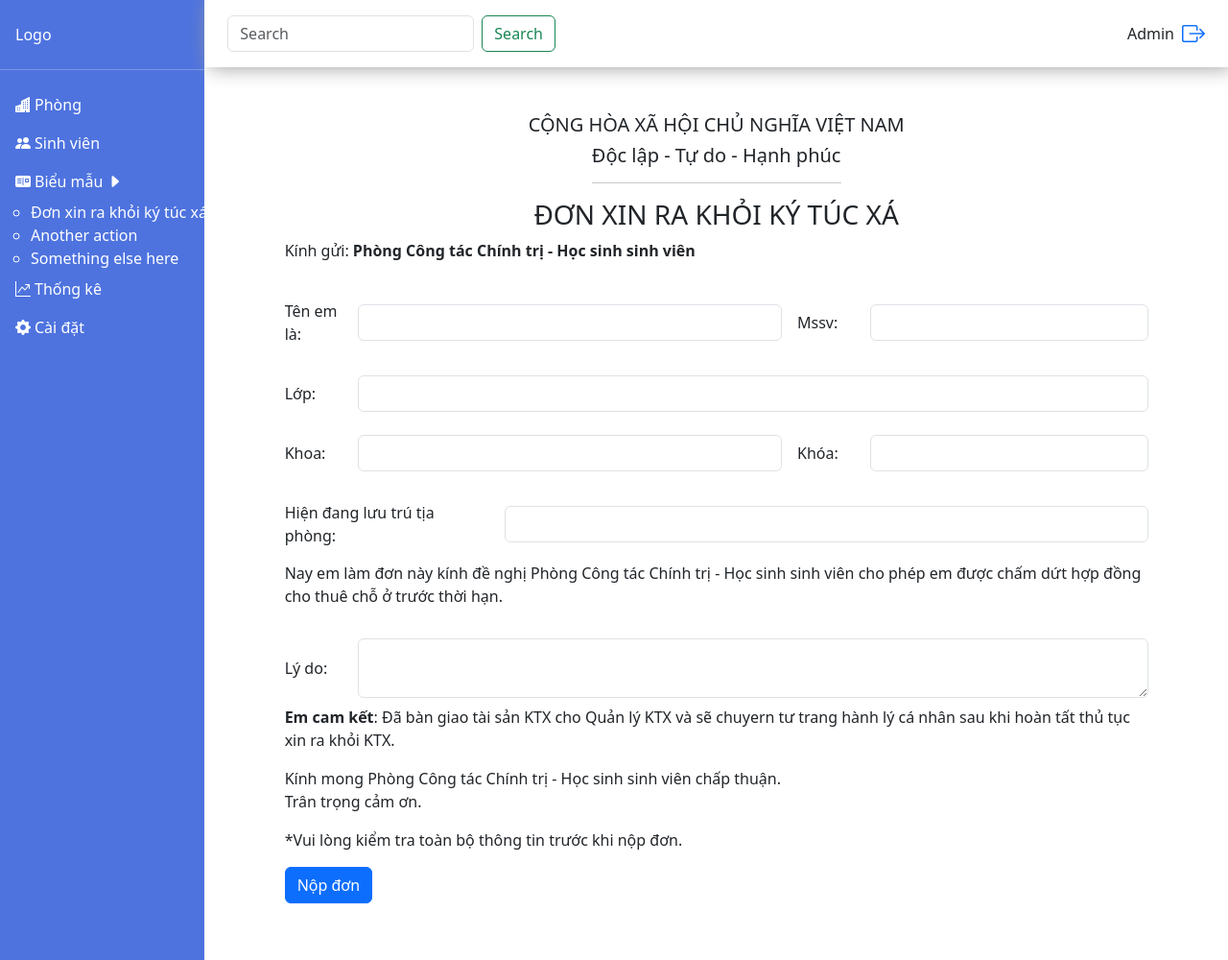
After one commit to khang3999/Dormotory-management, a Laravel app: page /admin/withdrawal in a window 1280 px wide. The commit adds this page. Shown: the whole page at 96% size. Run offline with Laravel 12, Linux system fonts and the light colour scheme.

Commit message:
no message

```diff
--- a/public/css/admin.css
+++ b/public/css/admin.css
@@ -10,5 +10,13 @@
 .wrapper-content{
     box-shadow: 5px 0px 20px #999999;
 }
-.
+.form-withdrawal{
+    width: 900px;
+}
+.line-short{
+    width: 260px;
+}
+.bold{
+    font-style:;
+}
 /* admin-layout.css END */
--- a/resources/views/components/admin-layout.blade.php
+++ b/resources/views/components/admin-layout.blade.php
@@ -13,9 +13,9 @@
 
 <body>
     <div class="wrapper">
-        <div class="row">
-            <div class="col-lg-2 px-0">
-                <div class="slide-bar container-fluid pt-3">
+        <div class="row g-0">
+            <div class="col-2">
+                <div class="slide-bar pt-3">
                     <ul class="nav justify-content-center flex-column">
                         <li class="nav-item">
                             <a class="nav-link text-white w-100" href="#" aria-current="page">Logo</a>
@@ -31,10 +31,10 @@
                         </li>
                         <li class="nav-item">
                             <a class="nav-link text-white" href="#"><i class="bi bi-postcard-fill"></i><span class="mx-1">Biểu mẫu</span><i class="bi bi-caret-right-fill"></i></a>
-                            <ul class="">
-                                <li><a class="dropdown-item" href="#">Action</a></li>
-                                <li><a class="dropdown-item" href="#">Another action</a></li>
-                                <li><a class="dropdown-item" href="#">Something else here</a></li>
+                            <ul class="text-white">
+                                <li><a class="dropdown-item text-white" href="#">Đơn xin ra khỏi ký túc xá</a></li>
+                                <li><a class="dropdown-item text-white" href="#">Another action</a></li>
+                                <li><a class="dropdown-item text-white" href="#">Something else here</a></li>
                             </ul>
                         </li>
                         <li class="nav-item">
@@ -47,8 +47,8 @@
 
                 </div>
             </div>
-            <div class="col-lg-10 px-0">
-                <div class="wrapper-content container-fluid py-3 d-flex justify-content-between px-4">
+            <div class="col-10">
+                <div class="wrapper-content py-3 d-flex justify-content-between px-4">
                     <form class="d-flex" role="search">
                         <input class="form-control me-2" type="search" placeholder="Search" aria-label="Search">
                         <button class="btn btn-outline-success" type="submit">Search</button>
@@ -59,30 +59,12 @@
                         <a class="logout fs-4"><i class="bi bi-box-arrow-right"></i></a>
                     </div>
                 </div>
+                {{$slot}}
+
             </div>
         </div>
     </div>
 
-    <!-- Logout Modal-->
-    <div class="modal fade" id="logoutModal" tabindex="-1" role="dialog" aria-labelledby="exampleModalLabel" aria-hidden="true">
-        <div class="modal-dialog" role="document">
-            <div class="modal-content">
-                <div class="modal-header">
-                    <h5 class="modal-title" id="exampleModalLabel">Ready to Leave?</h5>
-                    <button class="close" type="button" data-dismiss="modal" aria-label="Close">
-                        <span aria-hidden="true">×</span>
-                    </button>
-                </div>
-                <div class="modal-body">Select "Logout" below if you are ready to end your current session.</div>
-                <div class="modal-footer">
-                    <button class="btn btn-secondary" type="button" data-dismiss="modal">Cancel</button>
-                    <a class="btn btn-primary" href="login.html">Logout</a>
-                </div>
-            </div>
-        </div>
-    </div>
-
-    {{$slot}}
 
     <script src="https://cdn.jsdelivr.net/npm/bootstrap@5.3.3/dist/js/bootstrap.bundle.min.js" integrity="sha384-YvpcrYf0tY3lHB60NNkmXc5s9fDVZLESaAA55NDzOxhy9GkcIdslK1eN7N6jIeHz" crossorigin="anonymous"></script>
     {{$script ?? ''}}
--- /dev/null
+++ b/resources/views/form/withdrawal.blade.php
@@ -0,0 +1,74 @@
+<x-admin-layout>
+    <x-slot:title>
+        Withdrawal form
+    </x-slot:title>
+    <div class="d-flex mt-5">
+        <form class="mx-auto form-withdrawal" action="">
+            <h5 class="text-center">CỘNG HÒA XÃ HỘI CHỦ NGHĨA VIỆT NAM</h5>
+            <h5 class="text-center">Độc lập - Tự do - Hạnh phúc</h5>
+            <div class="line-short mx-auto">
+                <hr>
+            </div>
+            <h3 class="text-center">ĐƠN XIN RA KHỎI KÝ TÚC XÁ</h3>
+            <p>Kính gửi:<b class="bold"> Phòng Công tác Chính trị - Học sinh sinh viên</b></p>
+            <div class="row g-3 align-items-center my-2">
+                <div class="col-1">
+                    <label for="name" class="col-form-label">Tên em là: </label>
+                </div>
+                <div class="col-6">
+                    <input type="text" id="name" class="form-control" name="name">
+                </div>
+                <div class="col-1">
+                    <label for="mssv" class="col-form-label">Mssv: </label>
+                </div>
+                <div class="col-4">
+                    <input type="text" id="mssv" class="form-control">
+                </div>
+            </div>
+            <div class="row g-3 align-items-center my-2">
+                <div class="col-1">
+                    <label for="classroom" class="col-form-label">Lớp: </label>
+                </div>
+                <div class="col-11">
+                    <input type="text" id="classroom" class="form-control" name="classroom">
+                </div>
+            </div>
+            <div class="row g-3 align-items-center my-2">
+                <div class="col-1">
+                    <label for="faculty" class="col-form-label">Khoa: </label>
+                </div>
+                <div class="col-6">
+                    <input type="text" id="faculty" class="form-control" name="faculty">
+                </div>
+                <div class="col-1">
+                    <label for="academic" class="col-form-label">Khóa: </label>
+                </div>
+                <div class="col-4">
+                    <input type="text" id="academic" class="form-control">
+                </div>
+            </div>
+            <div class="row g-3 align-items-center my-2">
+                <div class="col-3">
+                    <label for="room" class="col-form-label">Hiện đang lưu trú tịa phòng: </label>
+                </div>
+                <div class="col-9">
+                    <input type="text" id="room" class="form-control" name="room">
+                </div>
+            </div>
+            <p>Nay em làm đơn này kính đề nghị Phòng Công tác Chính trị - Học sinh sinh viên cho phép em được chấm dứt hợp đồng cho thuê chỗ ở trước thời hạn.</p>
+            <div class="row g-3 align-items-center my-2">
+                <div class="col-1">
+                    <label for="reason" class="col-form-label">Lý do: </label>
+                </div>
+                <div class="col-11">
+                    <textarea id="reason" class="form-control" name="reason"></textarea>
+                </div>
+            </div>
+            <p><b class="">Em cam kết</b>: Đã bàn giao tài sản KTX cho Quản lý KTX và sẽ chuyern tư trang hành lý cá nhân sau khi hoàn tất thủ tục xin ra khỏi KTX.</p>
+            <p>Kính mong Phòng Công tác Chính trị - Học sinh sinh viên chấp thuận.<br>Trân trọng cảm ơn.</p>
+            <p>*Vui lòng kiểm tra toàn bộ thông tin trước khi nộp đơn.</p>
+            <button class="btn btn-primary">Nộp đơn</button>
+        </form>
+    </div>
+
+</x-admin-layout>
--- a/routes/web.php
+++ b/routes/web.php
@@ -14,6 +14,9 @@ Route::get('/dashboard', function () {
 Route::get('admin/statistic', function () {
     return view('admin/statistic');
 });
+Route::get('admin/withdrawal', function () {
+    return view('form/withdrawal');
+});
 
 Route::middleware('auth')->group(function () {
     Route::get('/profile', [ProfileController::class, 'edit'])->name('profile.edit');
```
Also changed, not shown: 2 other files.
